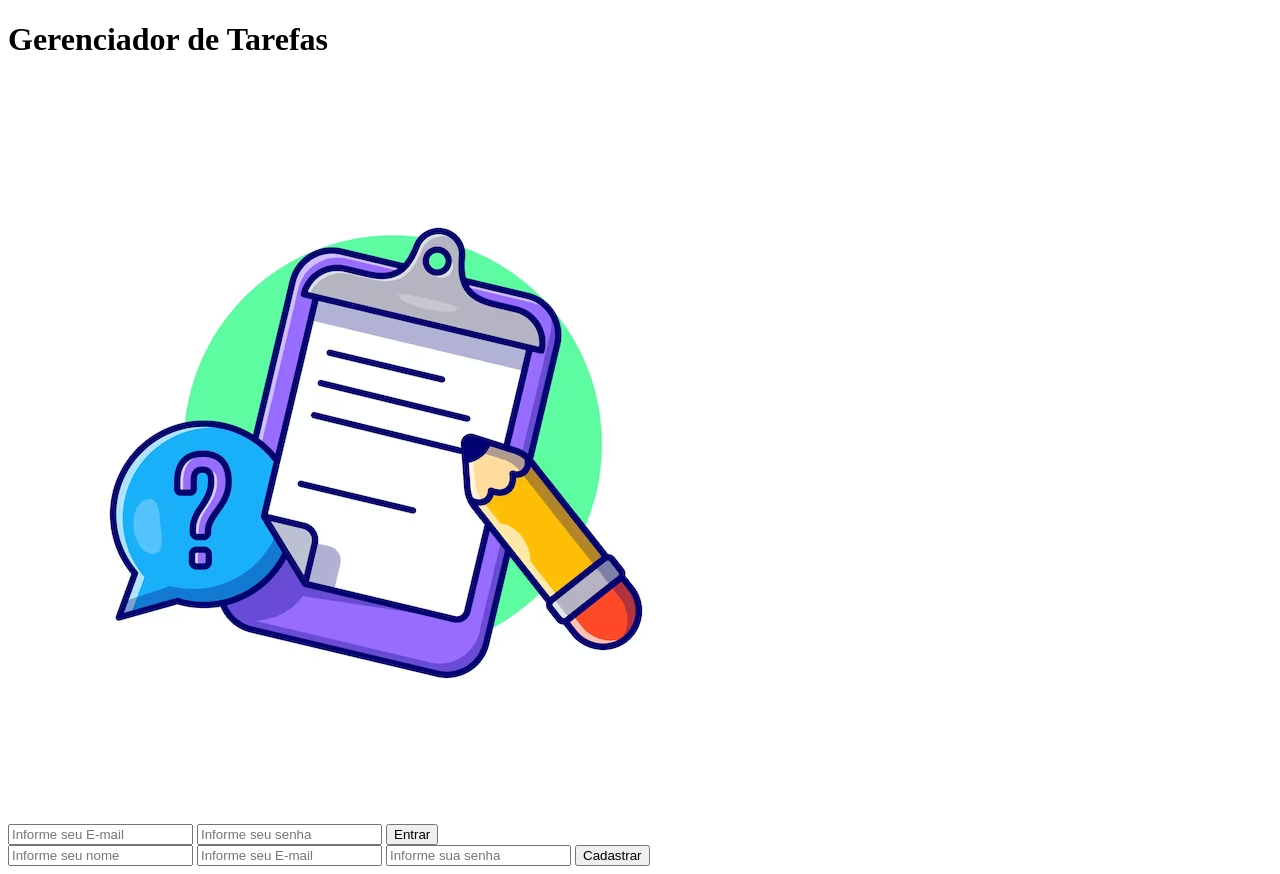
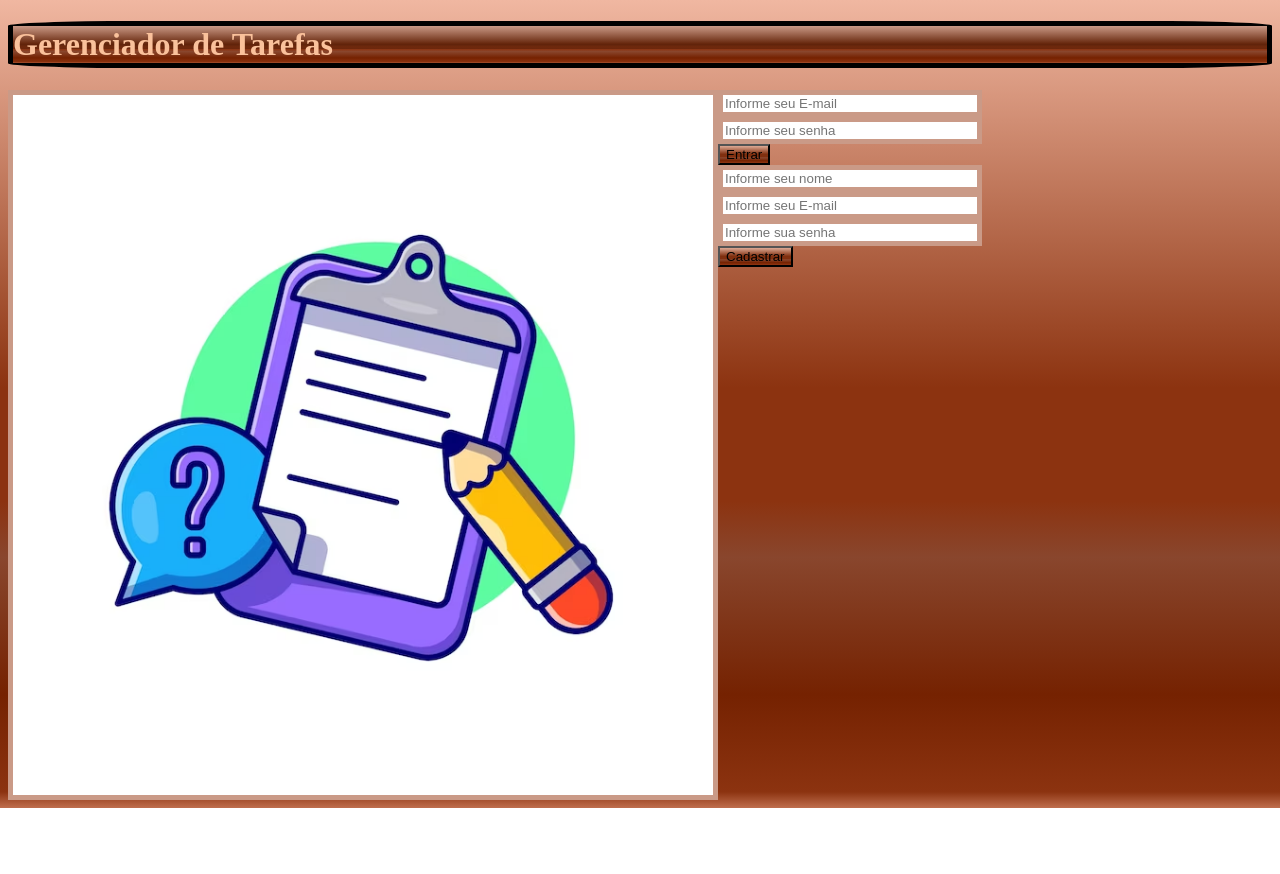
Before and after one commit to Trox081/tarefas, a plain HTML site: page index.html in a window 1280 px wide. After the commit the page ends 808 px from the top, so only its background shows below. Drawn offline with Linux system fonts and the light colour scheme.

Commit message:
Enviando projeto

```diff
--- a/css/desktop.css
+++ b/css/desktop.css
@@ -0,0 +1,35 @@
+/* BODY */
+body{
+    background: linear-gradient(to bottom, #f0b7a1 0%,#8c3310 48%,#8c3310 50%,#8c3310 50%,#8c3310 56%,#8c3310 56%,#8c3310 62%,#8c3310 62%,#89462d 69%,#752201 86%,#8c3310 98%,#bf6e4e 100%); /* W3C, IE10+, FF16+, Chrome26+, Opera12+, Safari7+ */
+}
+
+header h1{
+    border: solid 5px black;
+    border-radius: 10%;
+    background: linear-gradient(to bottom, #ca9a87 0%,#66260c 48%,#5f230b 50%,#61240b 50%,#6e290d 56%,#70280c 56%,#6b270d 62%,#8c3310 62%,#89462d 69%,#752201 86%,#8c3310 98%,#bf6e4e 100%); /* W3C, IE10+, FF16+, Chrome26+, Opera12+, Safari7+ */;
+color: #fac19b;
+}
+
+header button{
+    background: linear-gradient(to bottom, #dda994 0%,#813010 48%,#792c0e 50%,#802f0f 50%,#81300f 56%,#8a320f 56%,#802f10 62%,#8c3310 62%,#89462d 69%,#752201 86%,#8c3310 98%,#bf6e4e 100%);
+}
+
+.pgInicial{
+    display: flex;
+    justify-content: center;
+    text-align: left;
+    width: 1000px;
+}
+.pgInicial img{
+    border: 5px solid #ca9a87;
+    width: 700px;
+}
+
+.pgInicial input[type="text"]{
+    border: 5px solid #ca9a87;
+    width: 250px;
+}
+
+.pgInicial input[type="button"]{
+    background: linear-gradient(to bottom, #dda994 0%,#813010 48%,#792c0e 50%,#802f0f 50%,#81300f 56%,#8a320f 56%,#802f10 62%,#8c3310 62%,#89462d 69%,#752201 86%,#8c3310 98%,#bf6e4e 100%);
+}
--- a/css/global.css
+++ b/css/global.css
@@ -0,0 +1,7 @@
+/* RESET */
+*{
+    font: 14px sans-serif;
+margin: 0;
+padding: 0;
+outline-color: brown;
+}
```
Also changed, not shown: gerenciador.html (+3 -3 lines).
